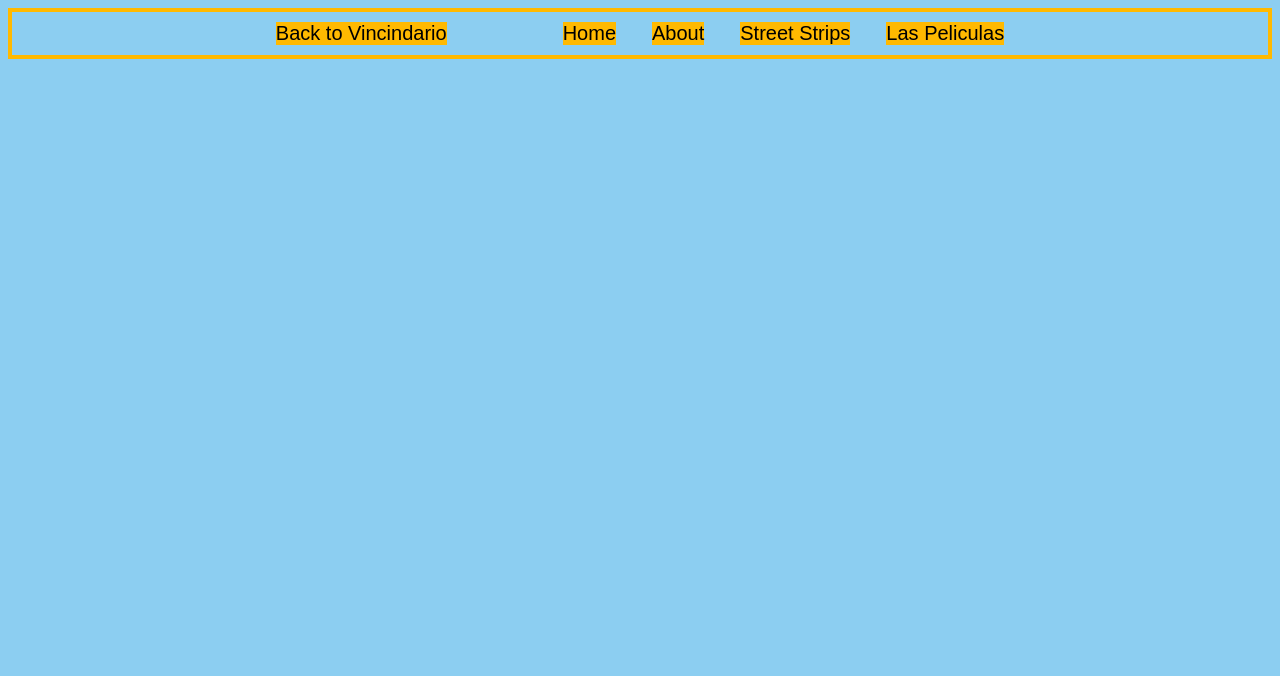
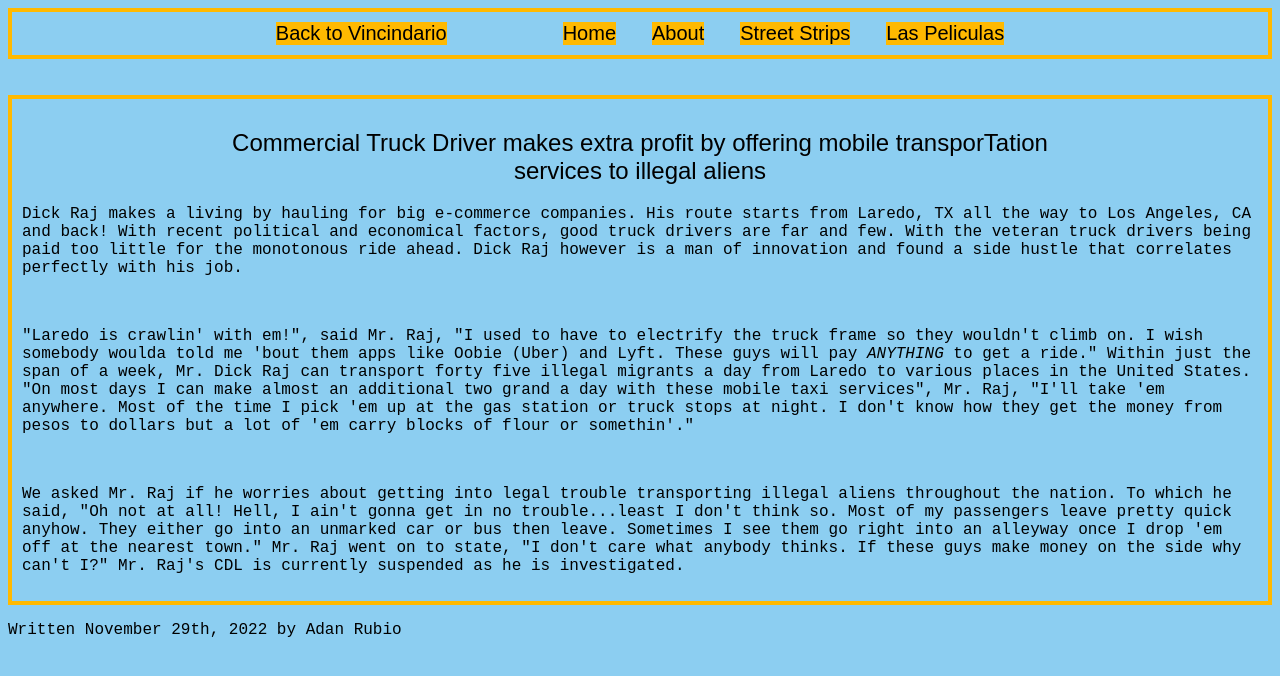
Before and after one commit to AdanRubio05/lasatirizatejana, a plain HTML site: page truckarticle.html in a window 1280 px wide. Drawn offline with Linux system fonts and the light colour scheme; a web font is replaced by a local one.

Commit message:
more article content

```diff
--- a/truckarticle.html
+++ b/truckarticle.html
@@ -17,5 +17,18 @@
 <a href= "laspeliculas.html" class= "button">Las Peliculas</a>
 	</div>
 	</div>
+<br>
+<br>
+<div class= "flexcontainer-1">
+<div align= "center" class= "box-1">
+<h2>Commercial Truck Driver makes extra profit by offering mobile transporTation<br>services to illegal aliens</h2>
+<p align= "left">Dick Raj makes a living by hauling for big e-commerce companies. His route starts from Laredo, TX all the way to Los Angeles, CA and back! With recent political and economical factors, good truck drivers are far and few. With the veteran truck drivers being paid too little for the monotonous ride ahead. Dick Raj however is a man of innovation and found a side hustle that correlates perfectly with his job.</p>
+<br>
+<p align= "left">"Laredo is crawlin' with em!", said Mr. Raj, "I used to have to electrify the truck frame so they wouldn't climb on. I wish somebody woulda told me 'bout them apps like Oobie (Uber) and Lyft. These guys will pay <i>ANYTHING</i> to get a ride." Within just the span of a week, Mr. Dick Raj can transport forty five illegal migrants a day from Laredo to various places in the United States. "On most days I can make almost an additional two grand a day with these mobile taxi services", Mr. Raj, "I'll take 'em anywhere. Most of the time I pick 'em up at the gas station or truck stops at night. I don't know how they get the money from pesos to dollars but a lot of 'em carry blocks of flour or somethin'."</p>
+	<br>
+<p align= "left">We asked Mr. Raj if he worries about getting into legal trouble transporting illegal aliens throughout the nation. To which he said, "Oh not at all! Hell, I ain't gonna get in no trouble...least I don't think so. Most of my passengers leave pretty quick anyhow. They either go into an unmarked car or bus then leave. Sometimes I see them go right into an alleyway once I drop 'em off at the nearest town." Mr. Raj went on to state, "I don't care what anybody thinks. If these guys make money on the side why can't I?" Mr. Raj's CDL is currently suspended as he is investigated.</p>
+	</div>
+	</div>
+<p>Written November 29th, 2022 by Adan Rubio</p>
 </body>
 </html>
```
Also changed, not shown: cakerecipie.html (+7 -0 lines), el-vicindario.html (+1 -1 lines).
